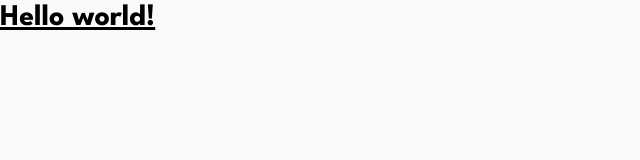
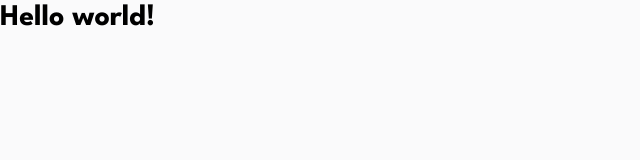
Before and after one commit to achiewe/arch-studio-multi-page-website, a Next.js app: page / in a window 1280 px wide. Shown: the top 160 px of the page, without its empty margins (0-640 px from the left). Built offline with nearby package versions, Linux system fonts and the light colour scheme.

Commit message:
correct tailwind config

```diff
--- a/src/app/page.tsx
+++ b/src/app/page.tsx
@@ -1,3 +1,3 @@
 export default function Home() {
-  return <h1 className="text-3xl font-bold underline">Hello world!</h1>;
+  return <h1 className="text-3xl font-bold text-black">Hello world!</h1>;
 }
--- a/tailwind.config.js
+++ b/tailwind.config.js
@@ -1,13 +1,6 @@
 /** @type {import('tailwindcss').Config} */
 module.exports = {
-  content: [
-    "./src/app/**/*.{js,ts,jsx,tsx,mdx}",
-    "./pages/**/*.{js,ts,jsx,tsx,mdx}",
-    "./components/**/*.{js,ts,jsx,tsx,mdx}",
-
-    // Or if using `src` directory:
-    "./src/**/*.{js,ts,jsx,tsx,mdx}",
-  ],
+  content: ["./src/**/*.{js,jsx,ts,tsx}"],
   theme: {
     extend: {},
   },
```
